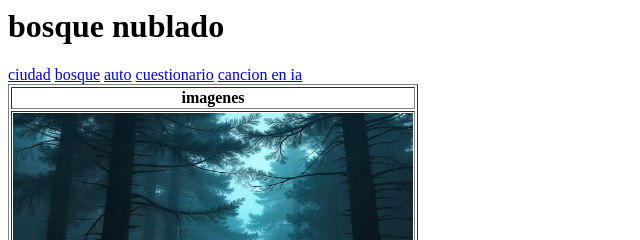
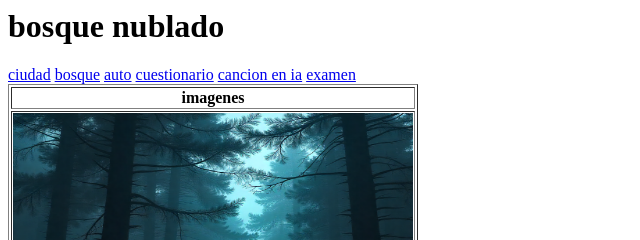
Before and after one commit to NicoPico123892/NicoPico123892.github.io, a plain HTML site: page bosque.html in a window 1280 px wide. Shown: the top 240 px of the page, 0-640 px from the left. Drawn offline with Linux system fonts and the light colour scheme.

Commit message:
Update bosque.html

```diff
--- a/bosque.html
+++ b/bosque.html
@@ -11,6 +11,7 @@
     <a href="auto.html">auto</a>
     <a href="cuestionario.html">cuestionario</a>
     <a href="cancion.html">cancion en ia</a>
+        <a href="examen.html">examen</a>
  </center>
 
  <table border>
```
